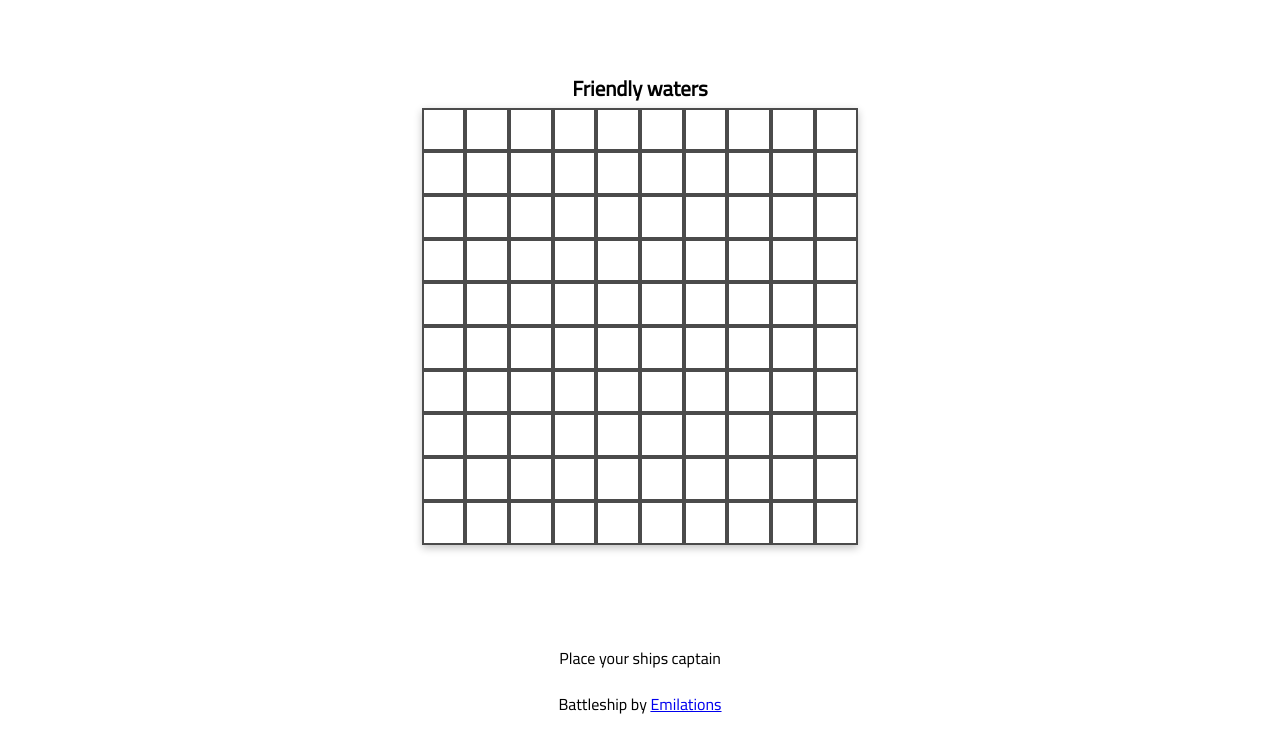
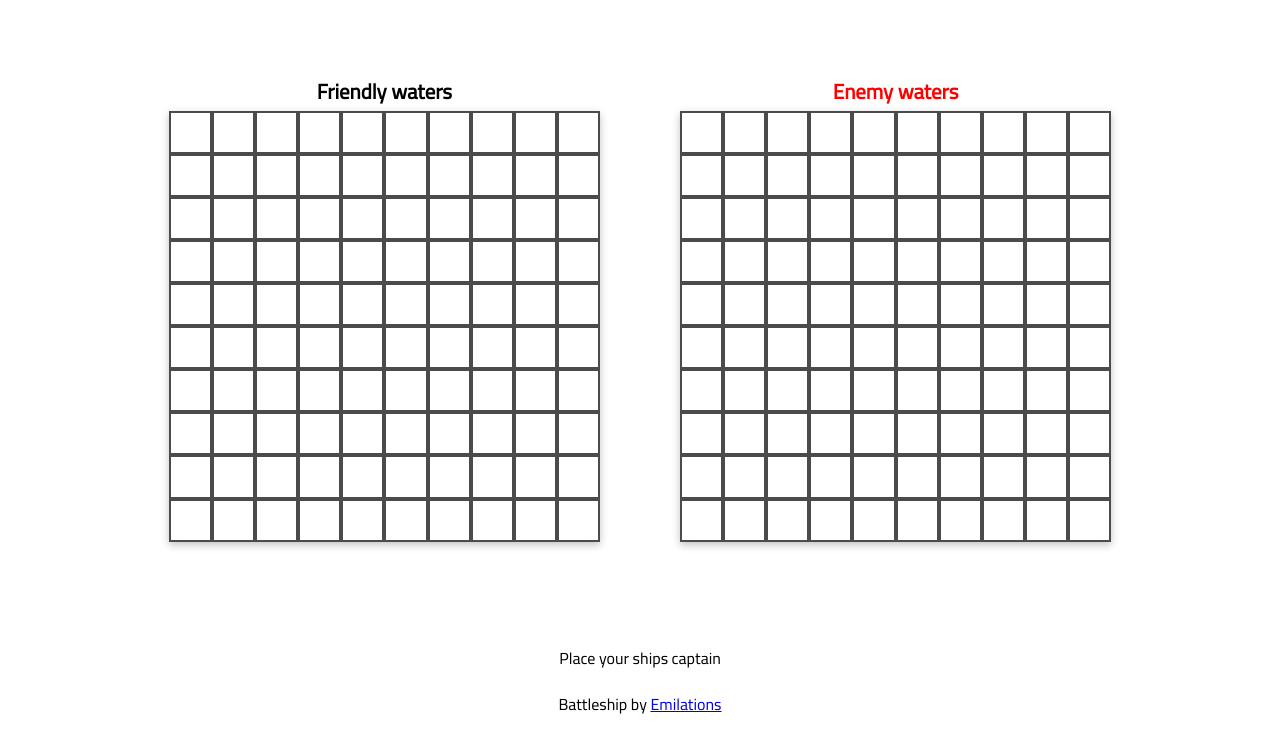
Before and after one commit to emilations/odin-Battleship, a website built with webpack: page dist/index.html in a window 1280 px wide. Shown: the part 65-800 px from the top of the page. Built offline with nearby package versions, Linux system fonts and the light colour scheme.

Commit message:
Set defaults layout

```diff
--- a/dist/index.html
+++ b/dist/index.html
@@ -19,7 +19,7 @@
         <div class="home-button"><h2>Home</h2></div>
         <div class="how-to-play-button"><h2>How to play</h2></div>
       </div>
-      <div class="grid grid-left grid-middle">
+      <div class="grid grid-left">
         <div class="grid-name"><p>Friendly waters</p></div>
         <div class="grid-layout">
           <div class="cell-p1" id="p1-row0-cell0"></div>
@@ -133,7 +133,7 @@
           <div class="cell-p1" id="p1-row9-cell9"></div>
         </div>
       </div>
-      <div class="grid grid-right grid-hide">
+      <div class="grid grid-right">
         <div class="grid-name grid-name--computer"><p>Enemy waters</p></div>
         <div class="grid-layout">
           <div class="cell-p1" id="p1-row0-cell0"></div>
```
